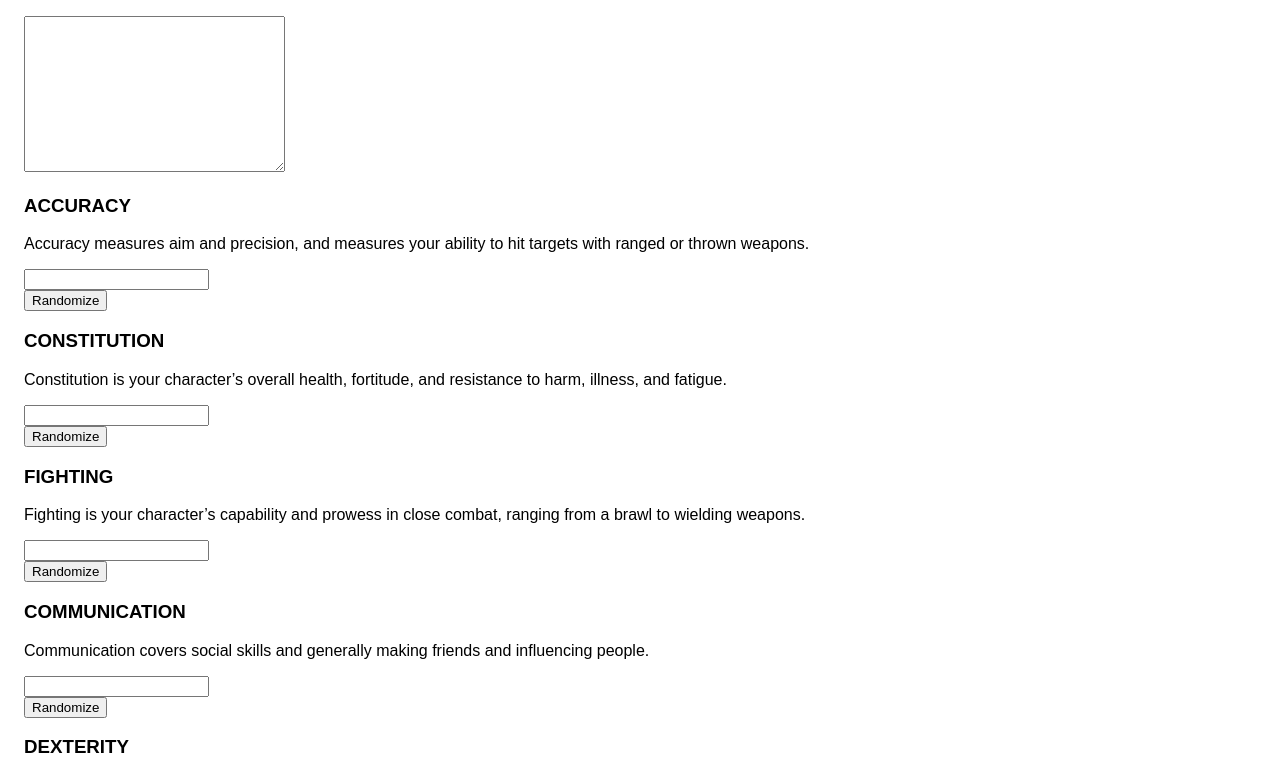
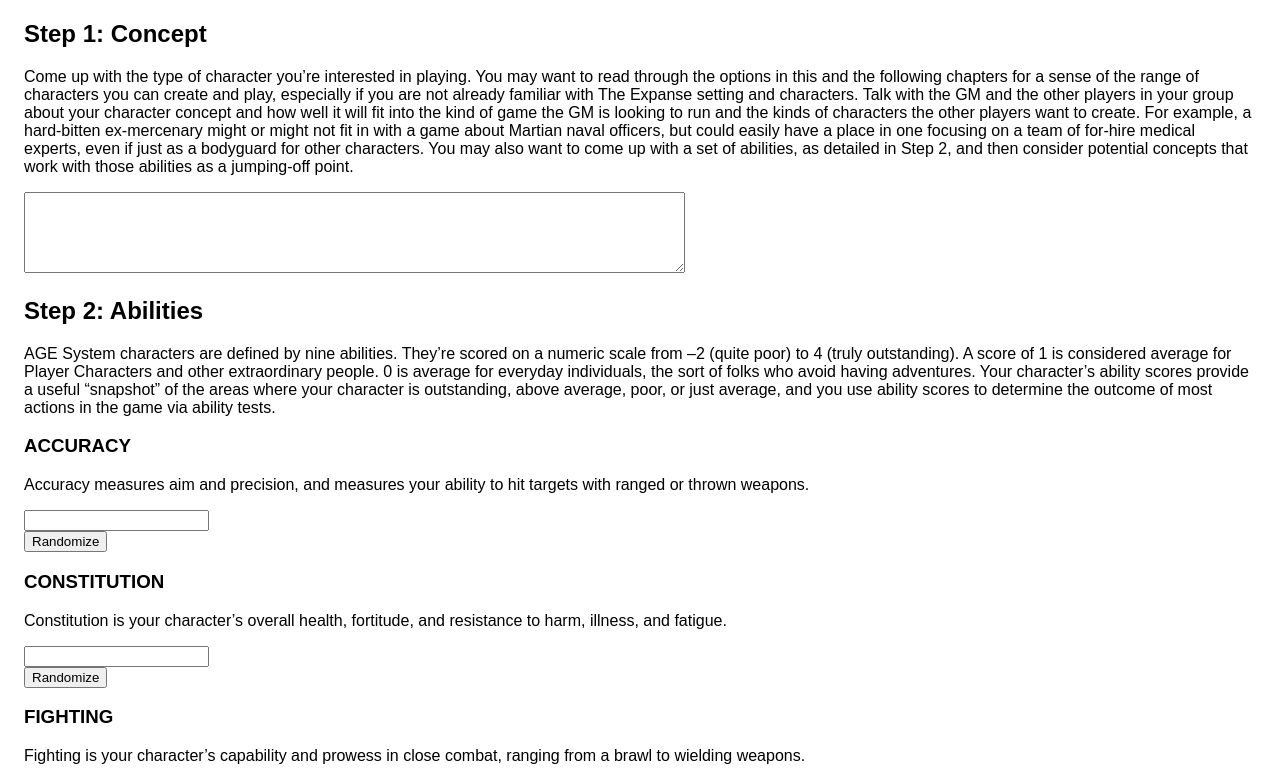
Before and after one commit to redsoxfantom/expanse-character-creator, a React app: page / in a window 1280 px wide. Shown: the top 777 px of the page. Built offline with nearby package versions, Linux system fonts and the light colour scheme; the HTML template or start-up script is replaced by a standard one.

Commit message:
Added descriptions for each step

```diff
--- a/src/steps/Step1.jsx
+++ b/src/steps/Step1.jsx
@@ -16,7 +16,11 @@
     render() {
         return (
             <div>
-                <textarea cols="30" rows="10" onChange={this.onChange} />
+                <h2>Step 1: Concept</h2>
+                <p>
+                    Come up with the type of character you’re interested in playing. You may want to read through the options in this and the following chapters for a sense of the range of characters you can create and play, especially if you are not already familiar with The Expanse setting and characters. Talk with the GM and the other players in your group about your character concept and how well it will fit into the kind of game the GM is looking to run and the kinds of characters the other players want to create. For example, a hard-bitten ex-mercenary might or might not fit in with a game about Martian naval officers, but could easily have a place in one focusing on a team of for-hire medical experts, even if just as a bodyguard for other characters. You may also want to come up with a set of abilities, as detailed in Step 2, and then consider potential concepts that work with those abilities as a jumping-off point.
+                </p>
+                <textarea cols="80" rows="5" onChange={this.onChange} />
             </div>
         );
     }
--- a/src/steps/Step2.jsx
+++ b/src/steps/Step2.jsx
@@ -6,6 +6,10 @@
     render(){
         return(
             <div>
+                <h2>Step 2: Abilities</h2>
+                <p>
+                    AGE System characters are defined by nine abilities. They’re scored on a numeric scale from –2 (quite poor) to 4 (truly outstanding). A score of 1 is considered average for Player Characters and other extraordinary people. 0 is average for everyday individuals, the sort of folks who avoid having adventures. Your character’s ability scores provide a useful “snapshot” of the areas where your character is outstanding, above average, poor, or just average, and you use ability scores to determine the outcome of most actions in the game via ability tests.
+                </p>
                 <Ability
                     name="ACCURACY"
                     description="Accuracy measures aim and precision, and measures your ability to hit targets with ranged or thrown weapons."
```
